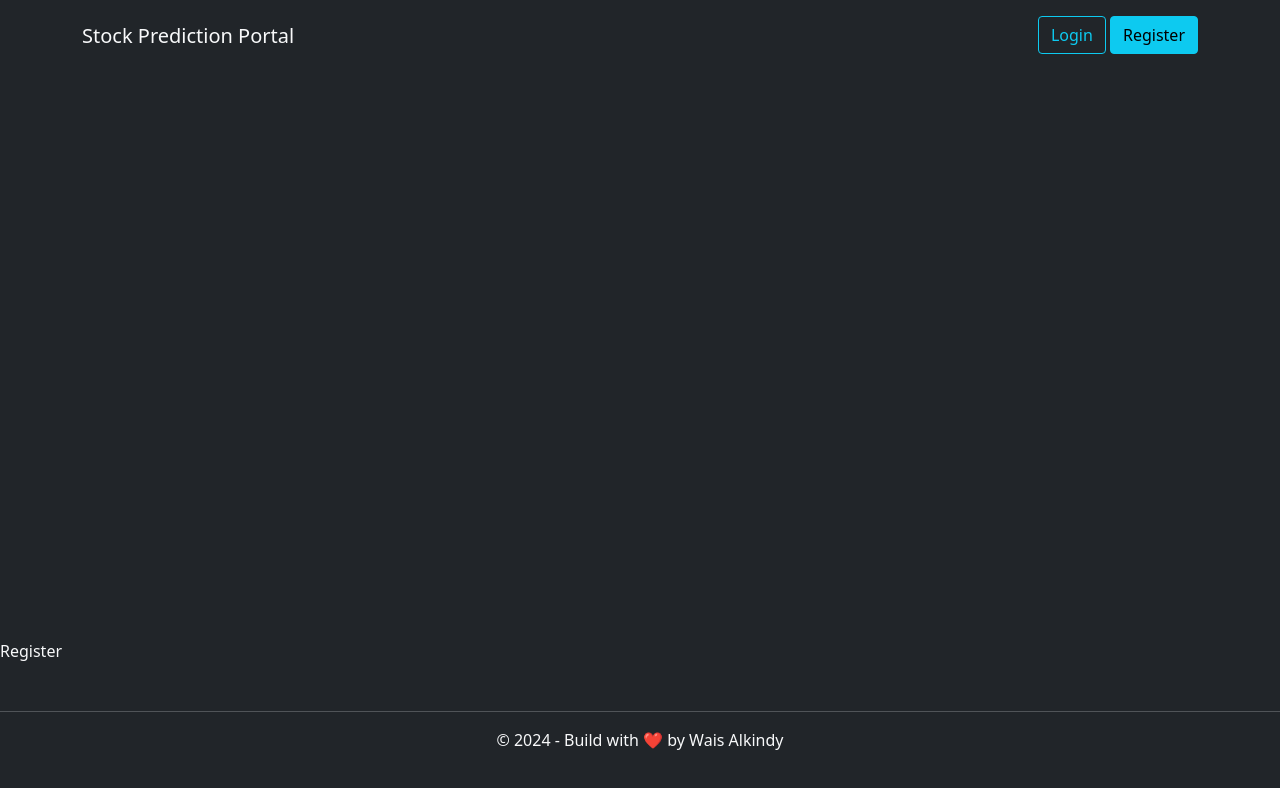
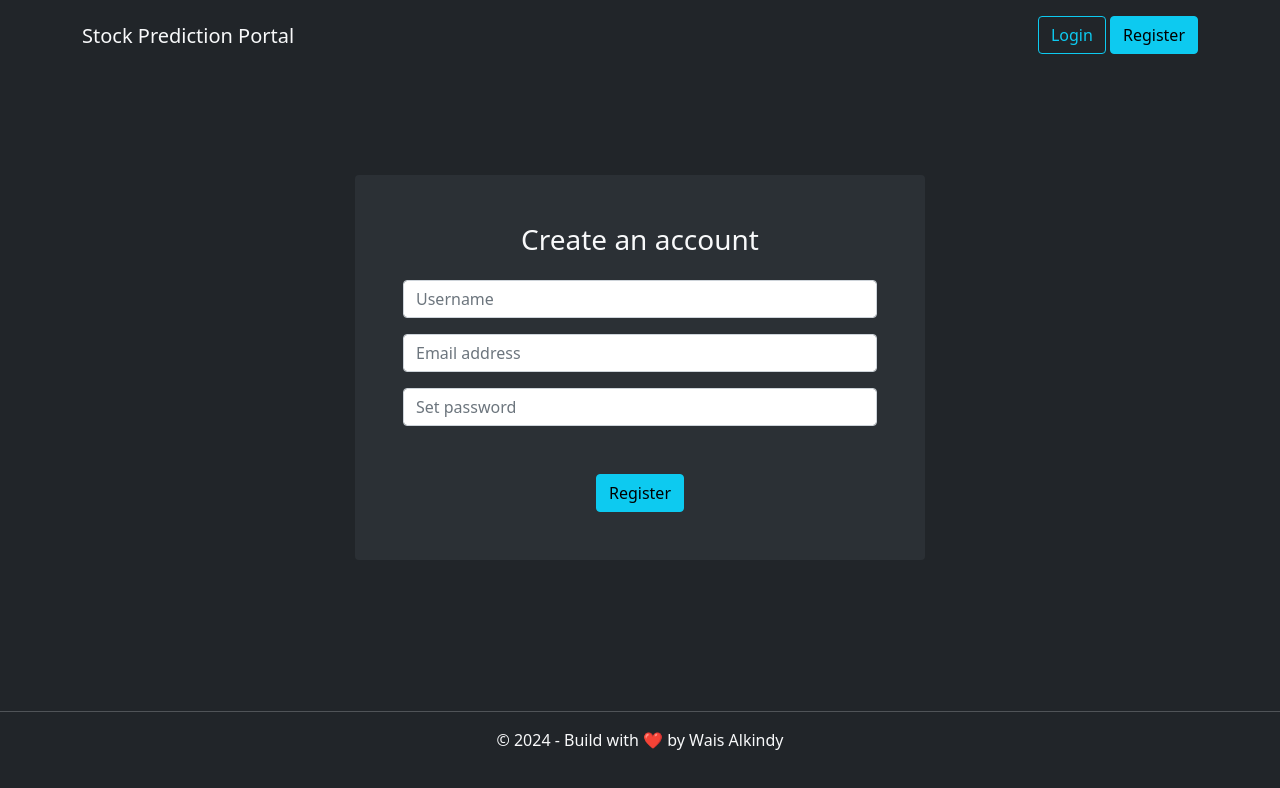
Before and after one commit to waisalkindy/stock-prediction-portal, a React (Vite) app in the folder frontend-react/: page /register in a window 1280 px wide. Shown: the top 788 px of the page. Built offline with nearby package versions, Linux system fonts and the light colour scheme.

Commit message:
design register page

```diff
--- a/frontend-react/src/components/Register.jsx
+++ b/frontend-react/src/components/Register.jsx
@@ -2,7 +2,21 @@
 
 const Register = () => {
   return (
-    <div className='text-light'>Register</div>
+    <>
+    <div className='container'>
+      <div className='row justify-content-center'>
+        <div className='col-md-6 bg-light-dark p-5 rounded'>
+          <h3 className='text-light text-center mb-4'>Create an account</h3>
+          <form>
+            <input type="text" className='form-control mb-3' placeholder='Username'/>
+            <input type="email" className='form-control mb-3' placeholder='Email address' />
+            <input type="password" className='form-control mb-5' placeholder='Set password' />
+            <button type='submit' className='btn btn-info d-block mx-auto'>Register</button>
+          </form>
+        </div>
+      </div>
+    </div>
+    </>
   )
 }
 
```
